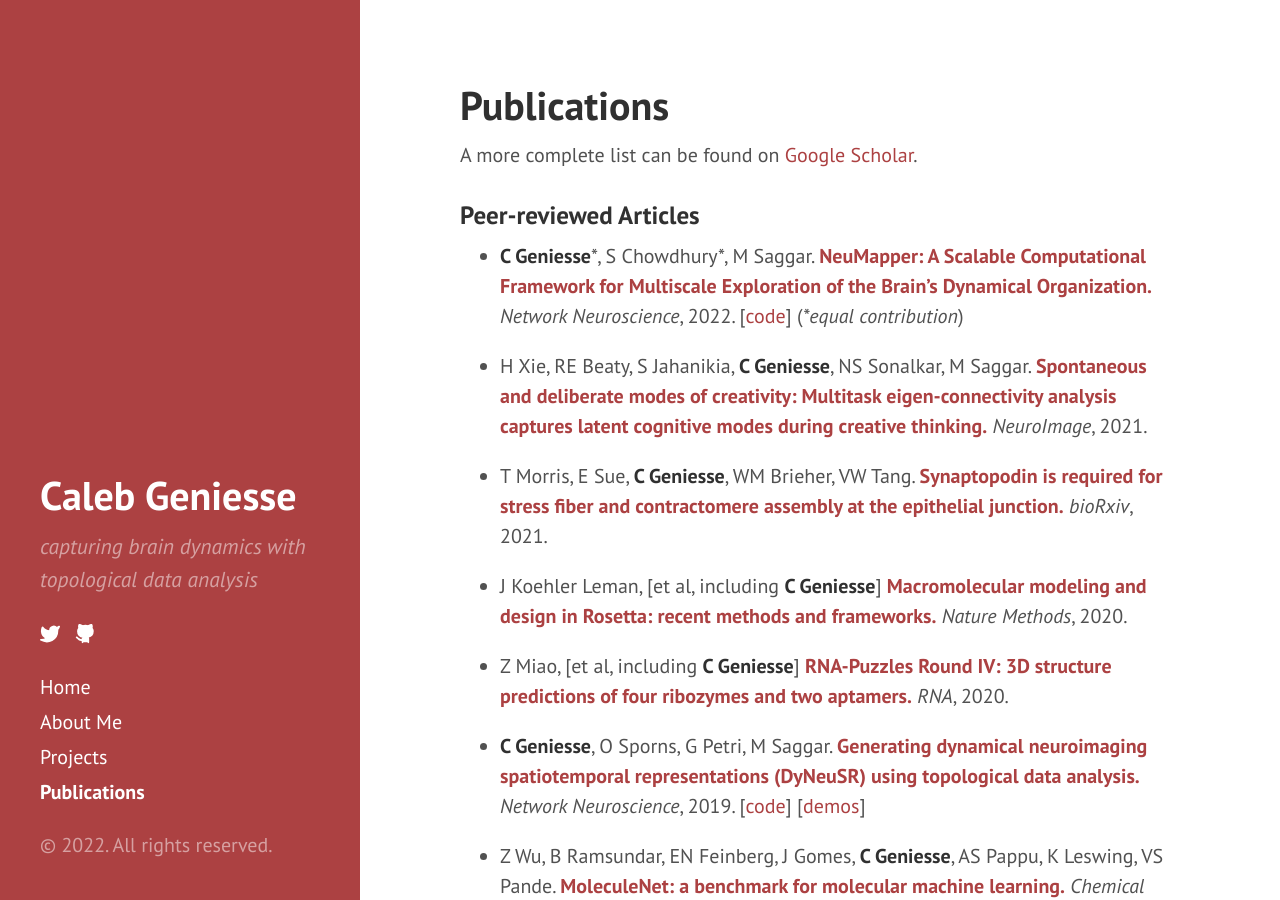
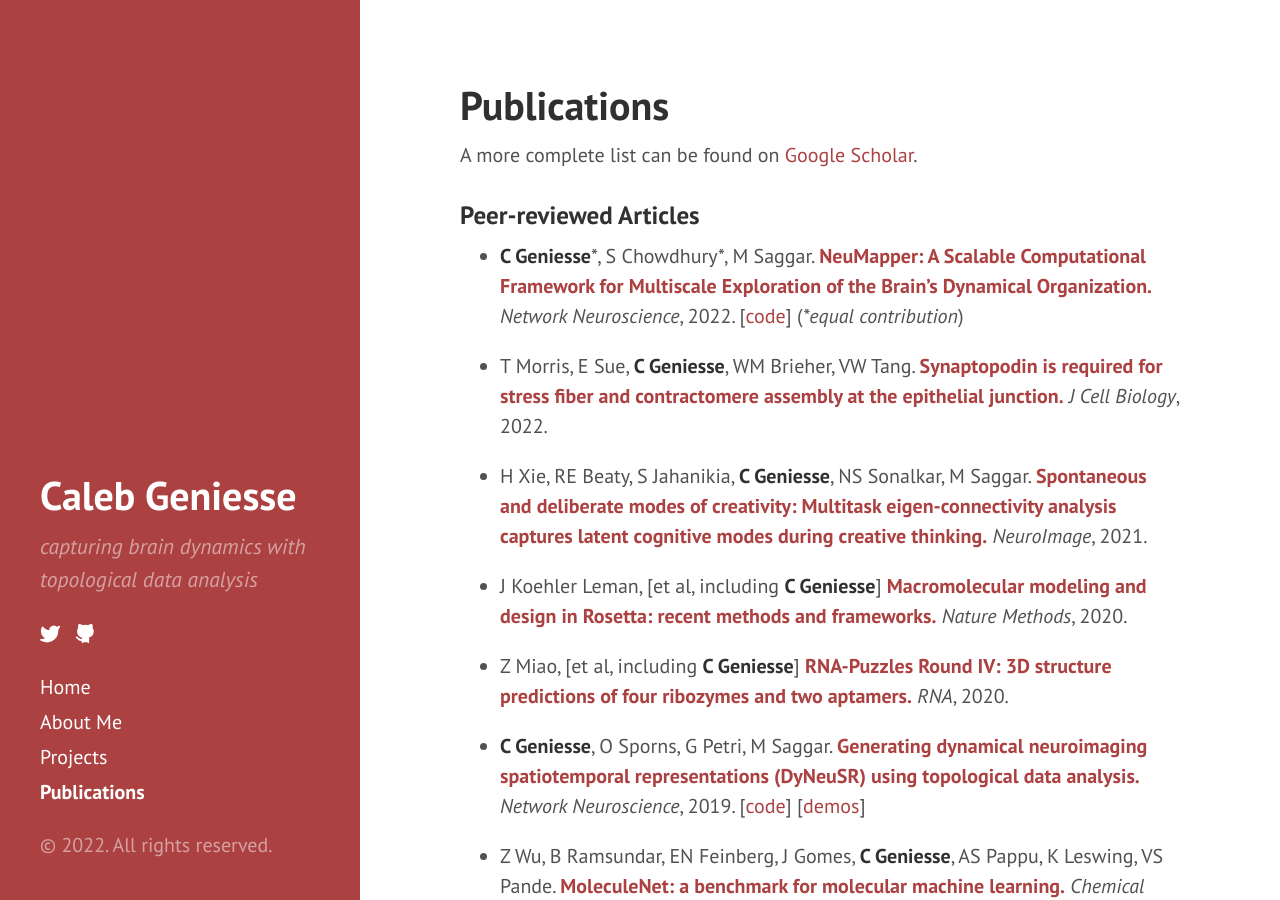
Before and after one commit to calebgeniesse/calebgeniesse.github.io, a Jekyll site: the page built from publications.md, in a window 1280 px wide and 900 px high. Built offline with Jekyll 4.4.1, drawn with Linux system fonts in a browser that asks for light colours.

Commit message:
Update publications.md

```diff
--- a/publications.md
+++ b/publications.md
@@ -11,9 +11,9 @@ A more complete list can be found on [Google Scholar](https://scholar.google.com
 
 - **C Geniesse**\*, S Chowdhury\*, M Saggar. **[NeuMapper: A Scalable Computational Framework for Multiscale Exploration of the Brain's Dynamical Organization.](https://doi.org/10.1162/netn_a_00229)** *Network Neuroscience*, 2022. [[code](https://braindynamicslab.github.io/neumapper)] (*\*equal contribution*)
 
+- T Morris, E Sue, **C Geniesse**, WM Brieher, VW Tang. **[Synaptopodin is required for stress fiber and contractomere assembly at the epithelial junction.](https://doi.org/10.1083/jcb.202011162)** *J Cell Biology*, 2022.
+
 - H Xie, RE Beaty, S Jahanikia, **C Geniesse**, NS Sonalkar, M Saggar. **[Spontaneous and deliberate modes of creativity: Multitask eigen-connectivity analysis captures latent cognitive modes during creative thinking.](https://doi.org/10.1016/j.neuroimage.2021.118531)** *NeuroImage*, 2021.
-
-- T Morris, E Sue, **C Geniesse**, WM Brieher, VW Tang. **[Synaptopodin is required for stress fiber and contractomere assembly at the epithelial junction.](https://doi.org/10.1101/2020.12.30.424702)** *bioRxiv*, 2021.
 
 - J Koehler Leman, \[et al, including **C Geniesse**\] **[Macromolecular modeling and design in Rosetta: recent methods and frameworks.](https://doi.org/10.1038/s41592-020-0848-2)** *Nature Methods*, 2020.
 
```
